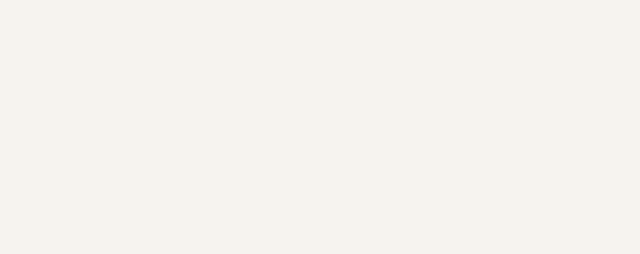
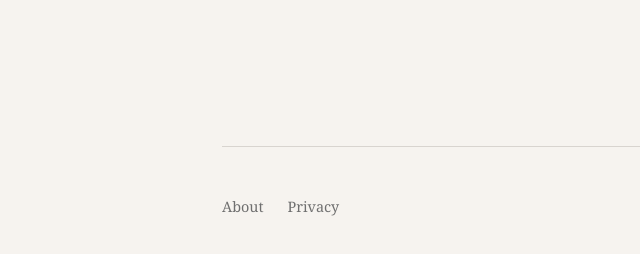
Before and after one commit to noland504476/small-truth, a Next.js app: page / in a window 1280 px wide. Shown: the part 1372-1626 px from the top of the page, without its empty margins (102-742 px from the left). Before the commit the page ends 1454 px from the top, so only its background shows below. Built offline with nearby package versions, Linux system fonts and the light colour scheme.

Commit message:
Update page.tsx

```diff
--- a/app/page.tsx
+++ b/app/page.tsx
@@ -66,7 +66,19 @@ export default function Home() {
       <p style={{ marginTop: "1.5rem" }}>
         Just words, shared quietly.
       </p>
+<footer style={{ marginTop: "4rem", paddingTop: "2rem" }}>
+  <hr />
 
+  <nav style={{ marginTop: "1.5rem", fontSize: "0.9rem", color: "#6f6f6f" }}>
+    <a href="/about" style={{ marginRight: "1.5rem" }}>
+      About
+    </a>
+
+    <a href="/privacy">
+      Privacy
+    </a>
+  </nav>
+</footer>
     </main>
   );
 }
```
